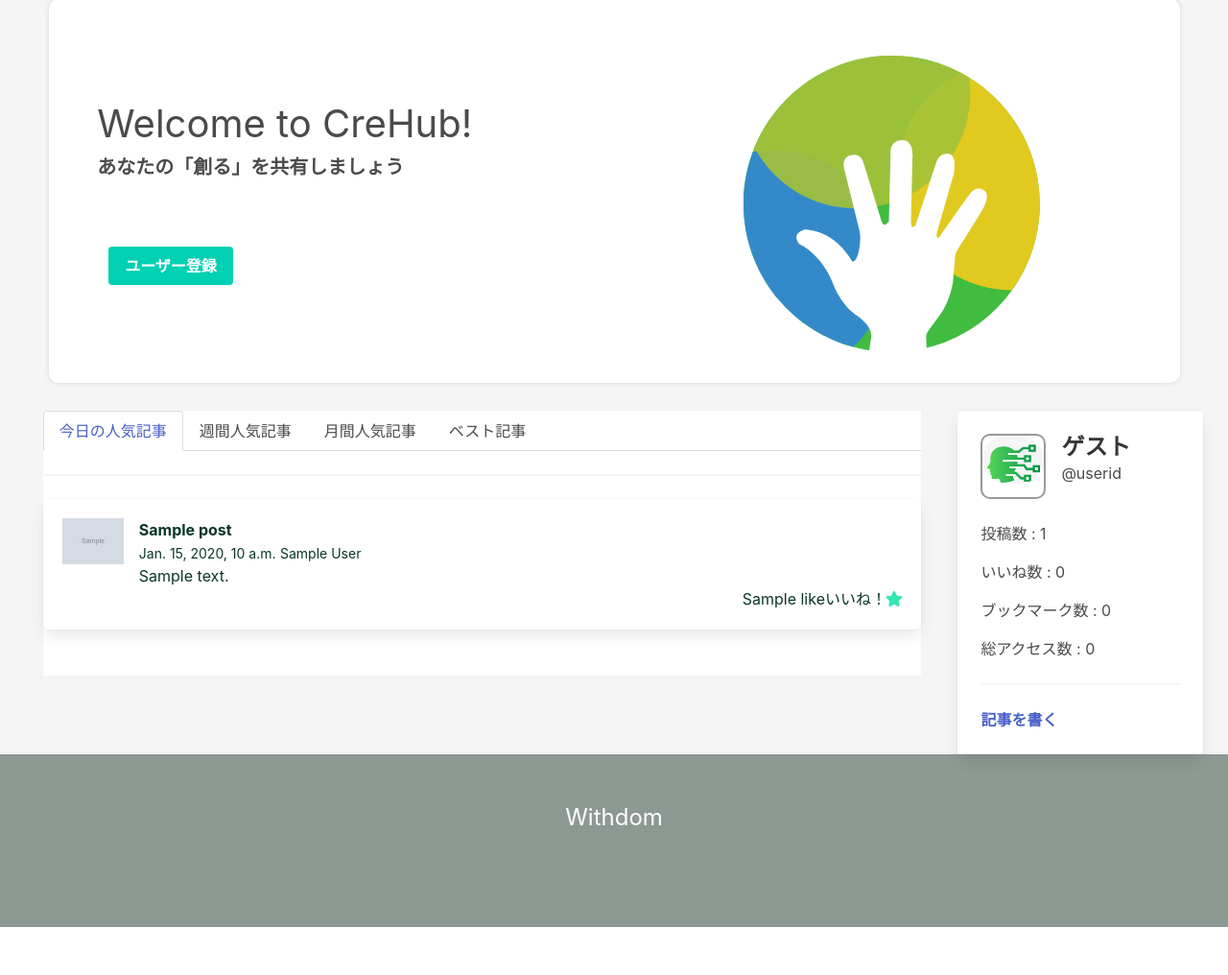
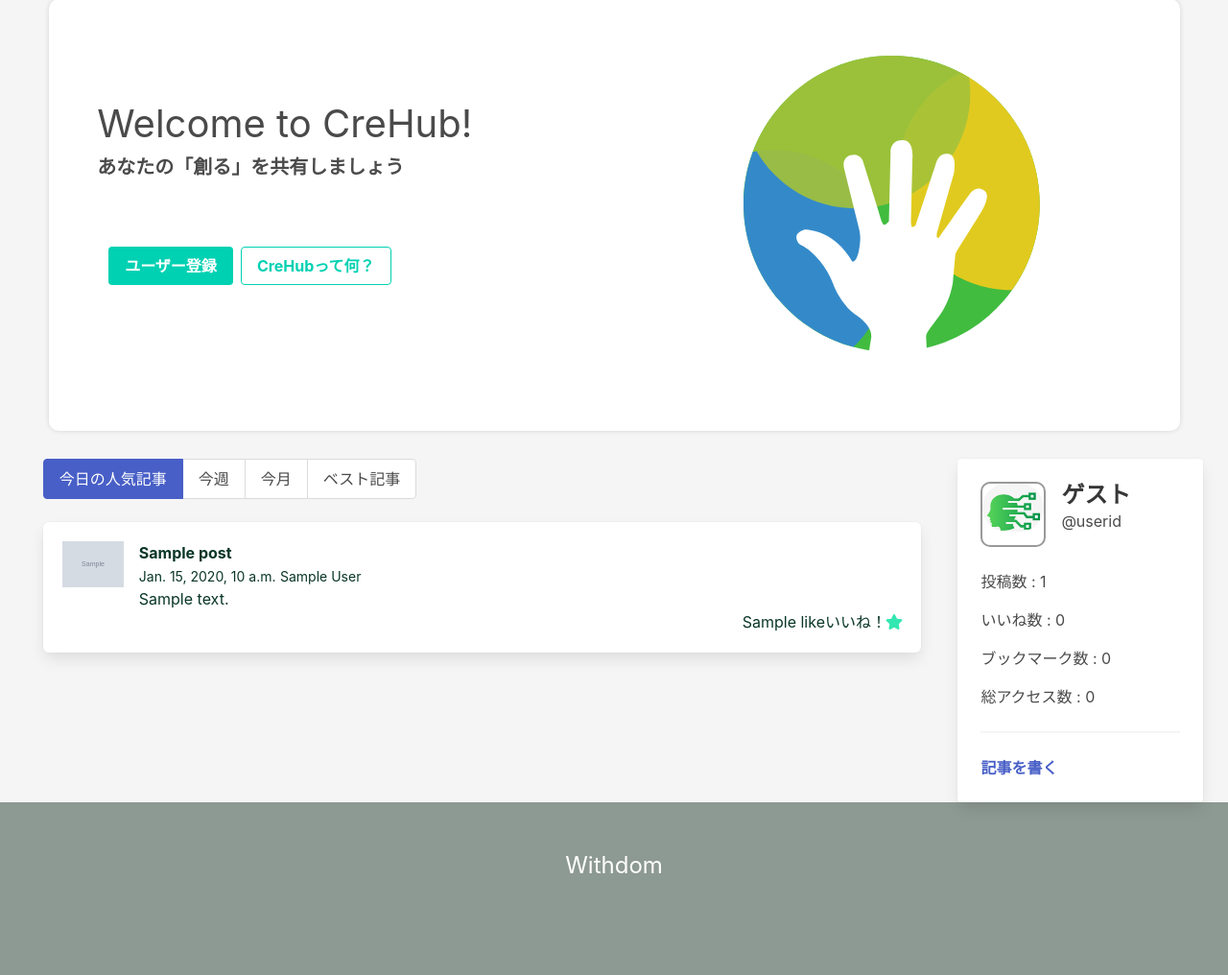
Before and after one commit to kisikisikisi/Withdom, a Django app: template app/posts/templates/posts/top.html in a window 1280 px wide. Shown: the part 93-1109 px from the top of the page at 96% size. Before the commit the page ends 1059 px from the top, so only its background shows below. Run offline with Django 3.2, Linux system fonts and the light colour scheme; the template is opened without the code that fills it: most values are stand-ins (such as "Sample title", 1, 10 or a date in 2020); grey boxes marked "Sample" are stand-in pictures; some libraries are stand-ins or nearby versions.

Commit message:
アニメーションの追加とデザインの修正

```diff
--- a/app/posts/static/posts/css/index.css
+++ b/app/posts/static/posts/css/index.css
@@ -25,7 +25,6 @@ body {
 }
 
 .container {
-    background-color: white;
     margin-right: 25%;
     margin-left: 3.5%;
 }
@@ -103,18 +102,30 @@ div.signup > input, div.signup > textarea, div.signup > select, div.signup > but
 .top-intro {
     margin-top: 20px;
     margin-bottom: 5px;
-    height: 400px;
+    height: 450px;
     background-color: white;
     border-radius: 10px;
     margin-left: 4%;
     margin-right: 50px;
     box-shadow: 0 0 6px -2px rgb(180, 180, 180);
+    animation: fadeIn 2s ease 0.3s 1 normal;
 }
 
 .top-intro img{
     float: right;
     margin-right: 100px;
     margin-top: 50px;
+}
+
+@keyframes fadeIn {
+    0% {
+        opacity: 0;
+        transform: translateY(20px);
+     }
+     100% {
+        opacity: 1;
+        transform: translateY(0);
+     }
 }
 
 .top-message {
@@ -130,3 +141,7 @@ div.signup > input, div.signup > textarea, div.signup > select, div.signup > but
     font-size: 20px;
 
 }
+
+.tabs a{
+    background-color: white;
+}
--- a/app/posts/templates/posts/top.html
+++ b/app/posts/templates/posts/top.html
@@ -11,6 +11,9 @@
             <div class="buttons">
                 <a class="button is-primary" href="{% url 'accounts:signup' %}">
                     <strong>ユーザー登録</strong>
+                </a>
+                <a class="button is-primary is-outlined" href="{% url 'accounts:signup' %}">
+                    <strong>CreHubって何？</strong>
                 </a>
             </div>
         </div>
@@ -77,8 +80,7 @@
     </div>
 
     <div class="container">
-        <div class="main-tab">
-            <div class="tabs is-boxed">
+        <div class="tabs is-toggle">
             <ul>
               <li class="is-active">
                 <a>
@@ -87,12 +89,12 @@
               </li>
               <li>
                 <a>
-                            <span>週間人気記事</span>
+                  <span>今週</span>
                 </a>
               </li>
               <li>
                 <a>
-                            <span>月間人気記事</span>
+                  <span>今月</span>
                 </a>
               </li>
               <li>
@@ -102,8 +104,6 @@
               </li>
             </ul>
           </div>
-        </div>
-        <hr>
         {% for post in posts.all%}
         <div class="box">
             <article class="media">
```
Lines whose indentation alone changed are shown as unchanged.
